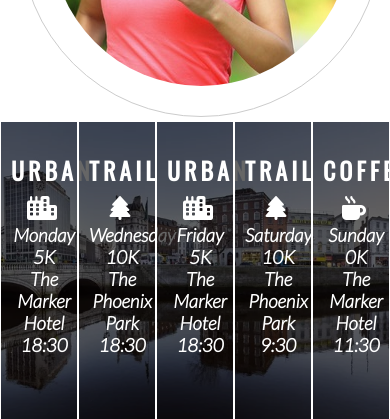
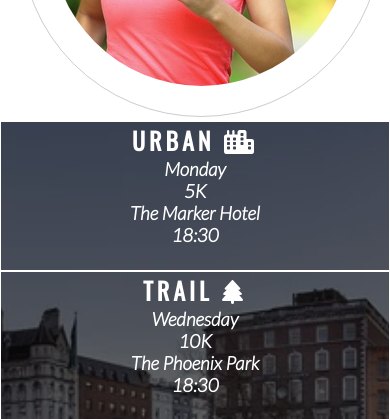
Before and after one commit to Joh201/love-running, a plain HTML site: page index.html in a window 390 px wide. Shown: the part 1790-2209 px from the top of the page. Drawn offline with nearby package versions, Linux system fonts and the light colour scheme.

Commit message:
Style the meet up times for tablet and mobile screens

```diff
--- a/assets/css/style.css
+++ b/assets/css/style.css
@@ -276,10 +276,18 @@ footer{
 
     }
 
+    #times>div{
+        width: 100%;
+        clear: both;
+        height: 150px;
+        padding: 0;
+    }
+
     hr{
         display: none;
     }
 }
+
 /* For medium screen sizes from 950px wide and down*/
 @media screen and (max-width:950px) {
     #menu{
```
